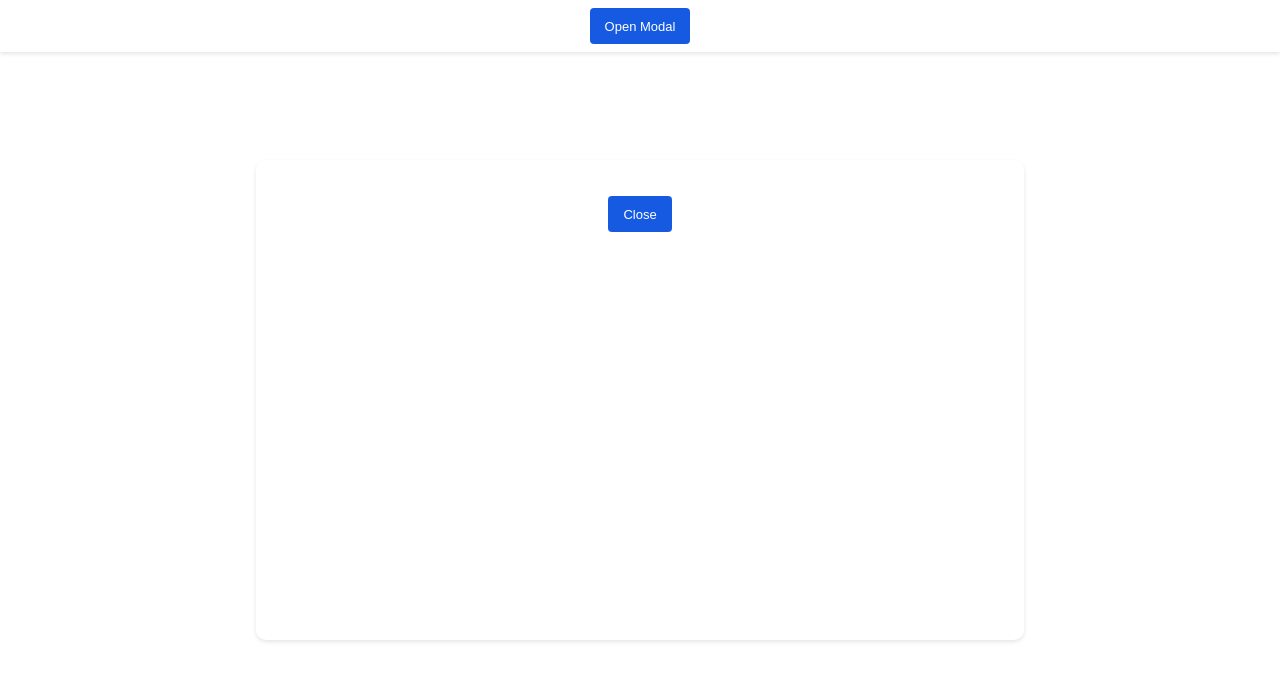
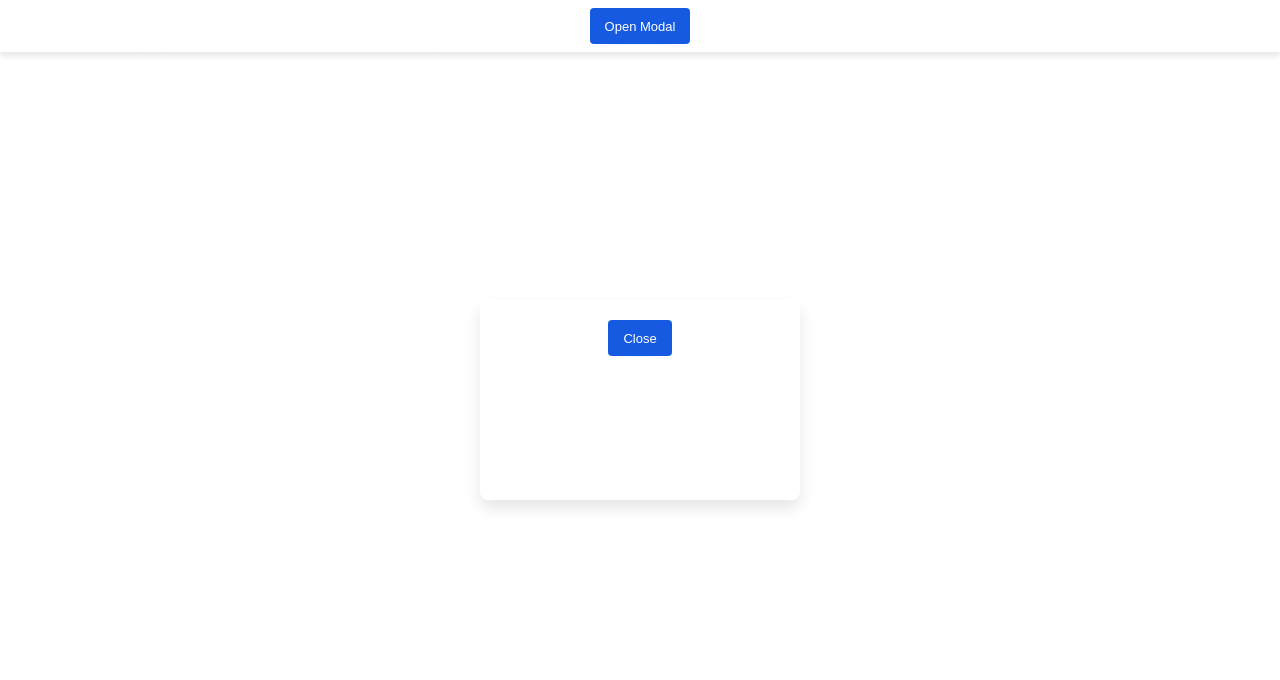
Before and after one commit to septavian7/autocv, a React app: page / in a window 1280 px wide. Both pictures are taken after a click on the button "Open Modal". Shown: the top 680 px of the page. Built offline with nearby package versions, Linux system fonts and the light colour scheme; the HTML template or start-up script is replaced by a standard one.

Commit message:
light-dark prepped (pre-settings button and window)

```diff
--- a/src/components/SkButton/SkButton.tsx
+++ b/src/components/SkButton/SkButton.tsx
@@ -2,6 +2,7 @@
 
 import React from "react";
 import "./SkButton.css"; // Ensure this path is correct
+import { observer } from "mobx-react-lite";
 import { useThemeStore } from '../../contexts/SkThemeContexts'; // Global theme
 import { useButtonTheme } from './SkButtonThemeContext'; // Adjust the import path as necessary
 
@@ -11,9 +12,10 @@ interface ButtonProps {
   primary?: boolean;
 }
 
-const SkButton: React.FC<ButtonProps> = ({ label, onClick, primary = false }) => {
-  const { colors } = useThemeStore(); // Global theme colors
+const SkButton: React.FC<ButtonProps> = observer(({ label, onClick, primary = false }) => {
   const { padding, height, margin, borderRadius, fontSize, transition } = useButtonTheme(); // Button-specific theme
+  const themeStore = useThemeStore();
+  const { colors } = themeStore;
 
   const buttonStyle: React.CSSProperties = {
     display: 'inline-flex',
@@ -25,7 +27,7 @@ const SkButton: React.FC<ButtonProps> = ({ label, onClick, primary = false }) =>
     borderRadius: borderRadius, // This will apply the rounded edges
     fontSize: fontSize,
     transition: transition,
-    backgroundColor: primary ? colors.primary : colors.secondary,
+    backgroundColor: primary ? colors.buttonBackground : colors.secondary, // Use buttonBackground for primary buttons
     color: colors.buttonText,
     border: 'none',
     cursor: 'pointer',
@@ -37,6 +39,6 @@ const SkButton: React.FC<ButtonProps> = ({ label, onClick, primary = false }) =>
       {label}
     </button>
   );
-};
+});
 
 export default SkButton;
--- a/src/components/SkHoverBar/SkHoverBar.tsx
+++ b/src/components/SkHoverBar/SkHoverBar.tsx
@@ -2,26 +2,21 @@
 
 import React, { useState } from 'react';
 import './SkHoverBar.css';
-// Import both useTheme and useHoverBarTheme
+import { observer } from "mobx-react-lite";
 import { useThemeStore } from '../../contexts/SkThemeContexts';
-import { useHoverBarTheme } from './SkHoverBarThemeContext'; // Adjust the import path as necessary
 import SkHoverWindow from '../SkHoverWindow/SkHoverWindow';
 import SkButton from '../SkButton/SkButton';
 
-const SkHoverBar: React.FC = () => {
+const SkHoverBar: React.FC = observer(() => {
   const [isModalVisible, setIsModalVisible] = useState(false);
-  // Use both theme hooks
-  const { colors } = useThemeStore(); // Global theme
-  const { background, boxShadow, textColor } = useHoverBarTheme(); // Component-specific theme
+  const themeStore = useThemeStore(); // Access the theme store
+  const { colors } = themeStore; // Destructure for easier access to theme and colors
 
-  // Example of using both themes
-  // Here, we prioritize component-specific theme for styling,
-  // but you could use the global theme for other properties or fallbacks
+  // Adjust hoverBarStyle to conditionally set the background based on the theme
   const hoverBarStyle = {
-    background: background, // From component-specific theme
-    boxShadow: boxShadow, // From component-specific theme
-    color: textColor, // From component-specific theme
-    // You could use something from the global theme here if needed
+    background: colors.hoverBarBackground, // Use SkHoverBar-specific background
+    boxShadow: "0px 4px 6px rgba(0, 0, 0, 0.1)",
+    color: colors.buttonText,
   };
 
   const handleOpenModal = () => setIsModalVisible(true);
@@ -33,6 +28,6 @@ const SkHoverBar: React.FC = () => {
       <SkHoverWindow isVisible={isModalVisible} onClose={handleCloseModal} />
     </div>
   );
-};
+});
 
 export default SkHoverBar;
--- a/src/components/SkHoverWindow/SkHoverWindow.tsx
+++ b/src/components/SkHoverWindow/SkHoverWindow.tsx
@@ -2,8 +2,8 @@
 
 import React from 'react';
 import ReactDOM from 'react-dom';
+import { observer } from "mobx-react-lite"; // Import observer
 import { useThemeStore } from '../../contexts/SkThemeContexts';
-import { useHoverWindowTheme } from './SkHoverWindowThemeContext';
 import './SkHoverWindow.css';
 import SkButton from '../SkButton/SkButton';
 
@@ -12,21 +12,24 @@ interface SkHoverWindowProps {
   onClose: () => void;
 }
 
-const SkHoverWindow: React.FC<SkHoverWindowProps> = ({ isVisible, onClose }) => {
-  // Global theme, kept for potential future use
-  const { colors } = useThemeStore();
-  // Component-specific theme
-  const { background, padding, borderRadius, boxShadow, textColor, container } = useHoverWindowTheme();
+const SkHoverWindow: React.FC<SkHoverWindowProps> = observer(({ isVisible, onClose }) => {
+  const themeStore = useThemeStore(); // Access the theme store for global theme
+  const { colors } = themeStore; // Destructure for easier access
 
+  // Adjust styles to respond to theme changes
   const hoverWindowStyle: React.CSSProperties = {
-    background: background, // Now using background from component-specific theme
-    padding: padding, // Now using padding from component-specific theme
-    borderRadius: borderRadius, // Now using borderRadius from component-specific theme
-    boxShadow: boxShadow, // Now using boxShadow from component-specific theme
+    background: colors.background, // Use background color from themeStore
+    padding: "20px", // Static style
+    borderRadius: "8px", // Static style
+    boxShadow: "0px 8px 16px rgba(0, 0, 0, 0.1)", // Static style
     overflow: 'auto',
-    color: textColor, // Now using textColor from component-specific theme
-    width: container.width, // Adjusted to use width from component-specific theme
-    height: container.height, // Adjusted to use height from component-specific theme
+    color: colors.text, // Use text color from themeStore
+    width: "80%", // Static style
+    height: "60%", // Static style
+    position: 'fixed',
+    top: '50%',
+    left: '50%',
+    transform: 'translate(-50%, -50%)',
   };
 
   const containerStyle: React.CSSProperties = {
@@ -48,6 +51,6 @@ const SkHoverWindow: React.FC<SkHoverWindowProps> = ({ isVisible, onClose }) =>
     </div>,
     document.body
   ) : null;
-};
+});
 
 export default SkHoverWindow;
--- a/src/state/ThemeStore.tsx
+++ b/src/state/ThemeStore.tsx
@@ -15,15 +15,23 @@ class ThemeStore {
 
   get colors() {
     const lightTheme = {
-      primary: '#175AE2',
-      secondary: '#8b8b8b',
-      buttonText: 'white',
+        primary: '#175AE2',
+        secondary: '#8b8b8b',
+        buttonText: 'white',
+        background: '#FFFFFF', // Light theme general background color
+        hoverBarBackground: 'radial-gradient(circle, rgba(255,255,255,0.975) 0%, rgba(255,255,255,0.875) 100%)', // Specific for SkHoverBar in light theme
+        buttonBackground: '#175AE2', // Light theme button background color
+        text: '#000000', // Light theme text color
     };
 
     const darkTheme = {
-      primary: '#121212', // Example dark theme primary color
-      secondary: '#333', // Example dark theme secondary color
-      buttonText: '#fafafa', // Example dark theme button text color
+        primary: '#121212', // Dark theme primary color
+        secondary: '#333', // Dark theme secondary color
+        buttonText: '#fafafa', // Dark theme button text color
+        background: '#121212', // Dark theme general background color
+        hoverBarBackground: 'radial-gradient(circle, rgba(23,23,23,0.975) 0%, rgba(35,35,35,0.875) 100%)', // Specific for SkHoverBar in dark theme
+        buttonBackground: '#333333', // Dark theme button background color
+        text: '#fafafa', // Dark theme text color
     };
 
     return this.theme === "light" ? lightTheme : darkTheme;
```
Also changed, not shown: 2 other files (tests, documents, lock files or other folders).
